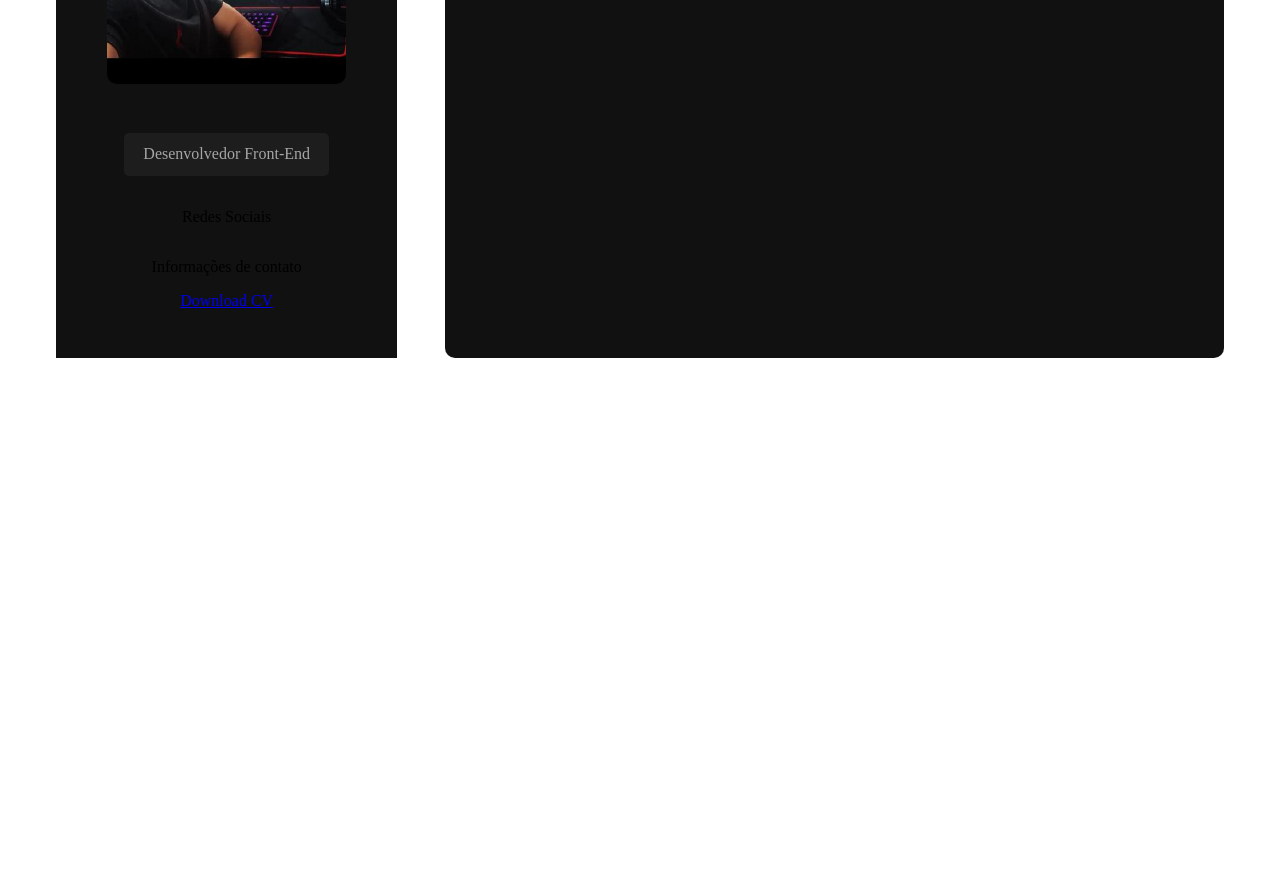
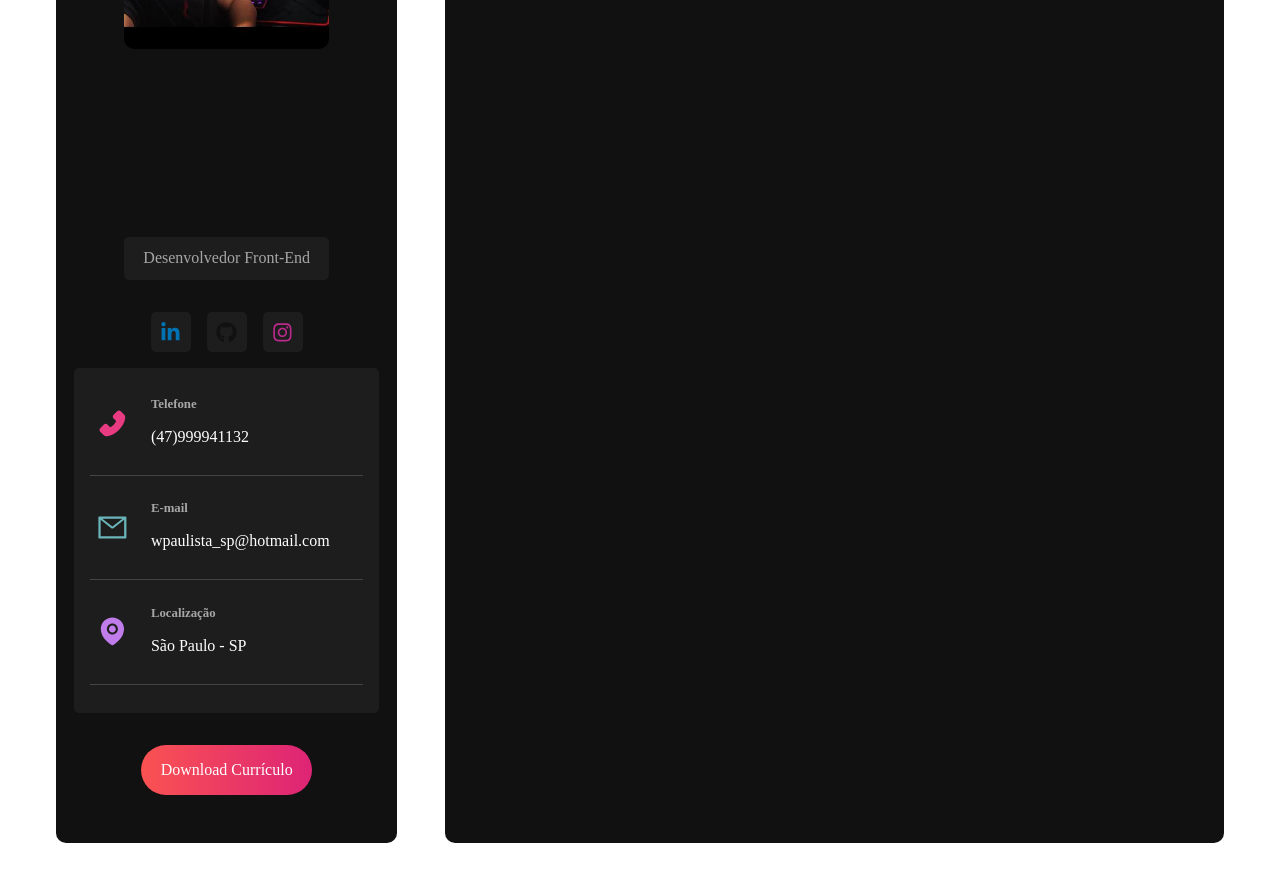
Before and after one commit to bywilliams/portfolio_react_sass, a React (Vite) app: page / in a window 1280 px wide. Shown: the part 420-1302 px from the top of the page. Before the commit the page ends 834 px from the top, so only its background shows below. Built offline with nearby package versions, Linux system fonts and the light colour scheme; the HTML template or start-up script is replaced by a standard one.

Commit message:
mixins file and sidebar finish

```diff
--- /dev/null
+++ b/src/components/InformationContainer.jsx
@@ -0,0 +1,31 @@
+import { AiFillPhone, AiOutlineMail, AiFillEnvironment } from "react-icons/ai";
+
+import "../styles/components/informationcontainer.sass"
+
+const InformationContainer = () =>{
+    return <section id="information">
+        <div className="info-card">
+            <AiFillPhone id="phone-icon" />
+            <div>
+                <h3>Telefone</h3>
+                <p>(47)999941132</p>
+            </div>
+        </div>
+        <div className="info-card">
+            <AiOutlineMail id="email-icon" />
+            <div>
+                <h3>E-mail</h3>
+                <p>wpaulista_sp@hotmail.com</p>
+            </div>
+        </div>
+        <div className="info-card">
+            <AiFillEnvironment id="pin-icon" />
+            <div>
+                <h3>Localização</h3>
+                <p>São Paulo - SP</p>
+            </div>
+        </div>
+    </section>
+};
+
+export default InformationContainer;
--- a/src/components/Sidebar.jsx
+++ b/src/components/Sidebar.jsx
@@ -1,16 +1,18 @@
+import SocialNetwork from "./SocialNetworks";
 import Avatar from "../img/wil.jpeg";
 
 import  "../styles/components/sidebar.sass";
+import InformationContainer from "./InformationContainer";
 
 const Sidebar = () =>{
     return (
         <aside id="sidebar">
             <img src={Avatar} alt="William Silva" title="wil jpeg" />
             <p className="title">Desenvolvedor Front-End</p>
-            <p>Redes Sociais</p>
-            <p>Informações de contato</p>
+            <SocialNetwork />
+            <InformationContainer/>
             <a href="#" className="btn">
-                Download CV
+                Download Currículo
             </a>
         </aside>
     );
--- /dev/null
+++ b/src/components/SocialNetworks.jsx
@@ -0,0 +1,24 @@
+import { FaLinkedinIn, FaGithub, FaInstagram } from 'react-icons/fa'
+
+import "../styles/components/socialnetworks.sass"
+
+// array de objetos icons
+const socialNetworks = [
+    { name: "linkedin", icon: <FaLinkedinIn />},
+    { name: "github", icon: <FaGithub />},
+    { name: "instagram", icon: <FaInstagram />},
+]
+
+const SocialNetwork = () =>{
+    return (
+    <section id="social-networks">
+        {socialNetworks.map((network) => (
+            <a href="#" class="social-btn" id={network.name} key={network.name} >
+                {network.icon}
+            </a>
+        ))}
+    </section>
+    );
+}
+
+export default SocialNetwork;
--- /dev/null
+++ b/src/styles/components/informationcontainer.sass
@@ -0,0 +1,48 @@
+@use "../variables"
+@use "../mixins"
+
+
+#information
+    @include mixins.center
+    flex-direction: column
+    background-color: variables.$bg-color-secondary
+    padding: 1rem
+    margin-bottom: 2rem
+    text-align: left
+    width: 80%
+    border-radius: variables.$card-border-radius
+
+    .info-card
+        @include mixins.center
+        justify-content: start
+        gap: 1rem
+        padding-bottom: .8rem
+        margin-bottom: .8rem
+        border-bottom: 1px solid #444
+        width: 100%
+
+        h3
+            color: variables.$text-color-secondary
+            font-size: .8rem
+            margin-bottom: .5rem
+
+        p
+            color: variables.$text-color
+            font--weight: bold
+
+
+        svg
+            color: variables.$bg-color
+            padding: .4rem
+            width: 2rem
+            height: 2rem
+            border-radius: variables.$card-border-radius
+
+        #phone-icon
+            color: #e93b81
+
+        #email-icon
+            color: #6ab5b9
+
+        #pin-icon
+            color: #c17ceb
--- a/src/styles/components/sidebar.sass
+++ b/src/styles/components/sidebar.sass
@@ -1,9 +1,10 @@
 @use '../variables'
+@use '../mixins'
 
 #sidebar
     background-color: variables.$bg-color
     flex: 1 1 0
-    bordewr-radius: variables.$container-border-radius
+    border-radius: variables.$container-border-radius
     display: flex
     align-items: center
     flex-direction: column
@@ -12,7 +13,7 @@
     padding: 3rem 0
 
     img
-        max-width: 70%
+        max-width: 60%
         border-radius: variables.$container-border-radius
         position: absolute
         top: -3rem
@@ -21,5 +22,8 @@
         color: variables.$text-color-secondary
         background-color: variables.$bg-color-secondary
         border-radius: variables.$card-border-radius
-        margin-top: 12rem
+        margin-top: 18.5rem
         padding: .8rem 1.2rem
+
+    .btn
+        @include mixins.btn
--- /dev/null
+++ b/src/styles/components/socialnetworks.sass
@@ -0,0 +1,28 @@
+@use '../variables'
+@use '../mixins'
+
+#social-networks
+    @include mixins.center
+    gap: 1rem
+    margin: 1rem 0
+
+    .social-btn
+        padding: .6rem
+        background-color: variables.$bg-color-secondary
+        border-radius: variables.$card-border-radius
+        font-size: 1.3rem
+        @include mixins.center
+
+    #linkedin
+        color: #0072b1
+
+    #github
+        color: #111
+
+    #instagram
+        color: #bc2a8d
+
+    :hover
+        background: variables.$gradient
+        > svg
+            color: variables.$text-color
--- a/src/styles/mixins.sass
+++ b/src/styles/mixins.sass
@@ -0,0 +1,15 @@
+@use 'variables'
+
+// centraliza H|V os icons do socialNetwork
+@mixin center
+    display: flex
+    justify-content: center // H
+    align-items: center  // V
+
+
+@mixin btn
+    padding: 1rem 1.2rem
+    color: variables.$text-color
+    background: variables.$gradient
+    text-decoration: none
+    border-radius: 3rem
```
